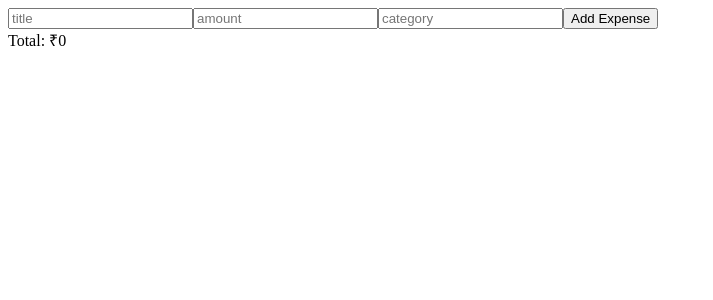
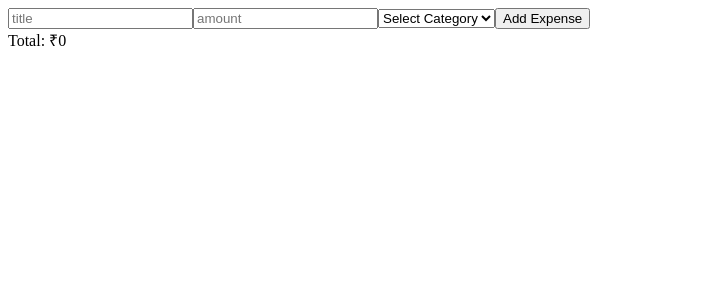
Before and after one commit to cd-queue/expense-tracker, a React (Vite) app: page / in a window 1280 px wide. Shown: the top 300 px of the page, without its empty margins (0-713 px from the left). Built offline with nearby package versions, Linux system fonts and the light colour scheme.

Commit message:
Category updated to dropdown values

```diff
--- a/src/components/ExpenseForm.jsx
+++ b/src/components/ExpenseForm.jsx
@@ -9,7 +9,15 @@
             <div>
                 <input type="text" value={title} onChange={(e) => setTitle(e.target.value)} placeholder='title' />
                 <input type="number" value={amount} onChange={(e) => setAmount(Number(e.target.value))} placeholder='amount' />
-                <input type="text" value={category} onChange={(e) => setCategory(e.target.value)} placeholder='category'/>
+                <select  value={category} onChange={(e) => setCategory(e.target.value)}>
+                    <option value="">Select Category</option>
+                    <option value="Food">Food</option>
+                    <option value="Travel">Travel</option>
+                    <option value="Shopping">Shopping</option>
+                    <option value="Entertainment">Entertainment</option>
+                    <option value="Other">Other</option>
+                </select>
+
                 <button onClick={() => {
 
                     if(title === "" || amount <= 0 || category === "")
```
